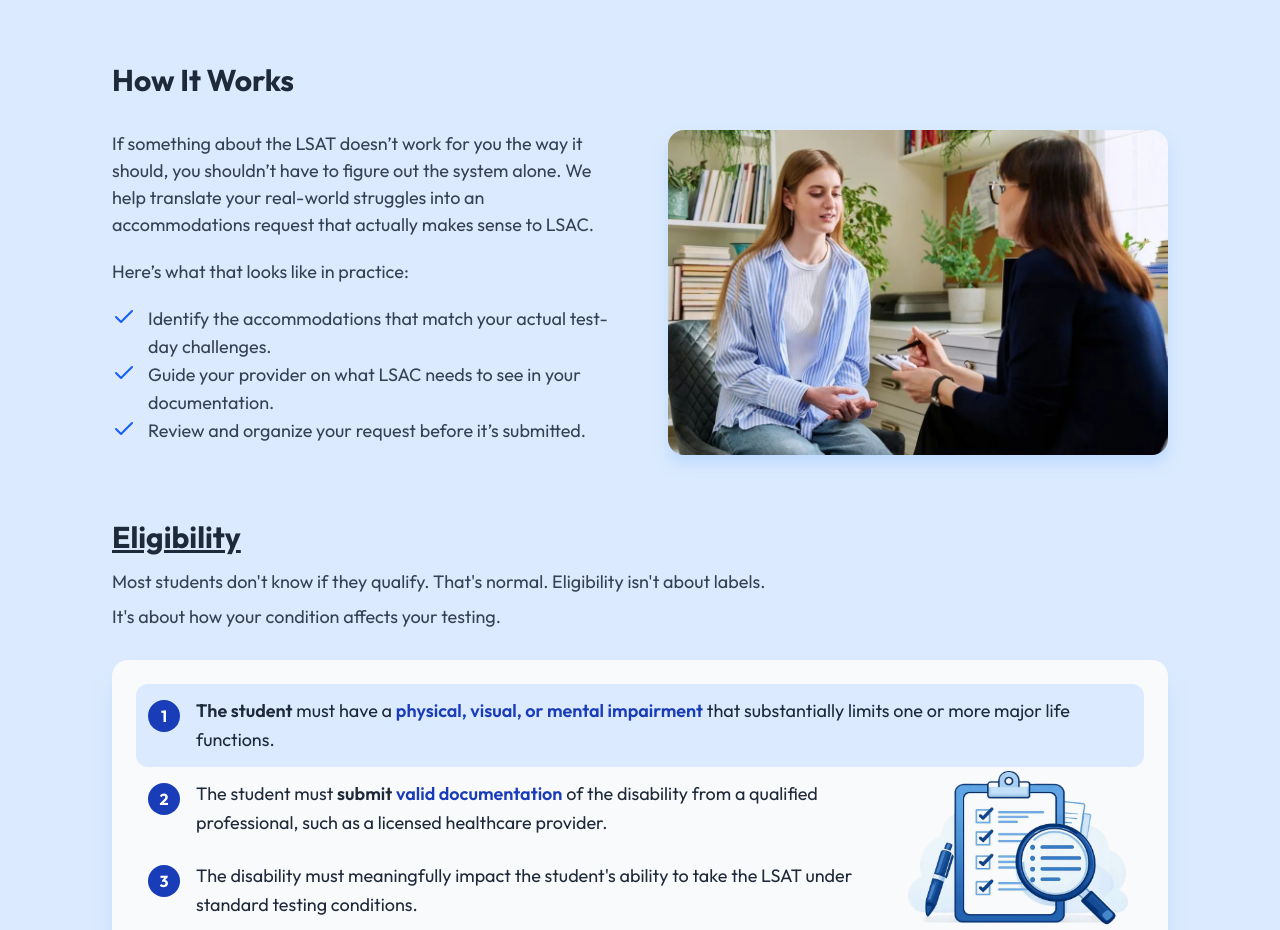
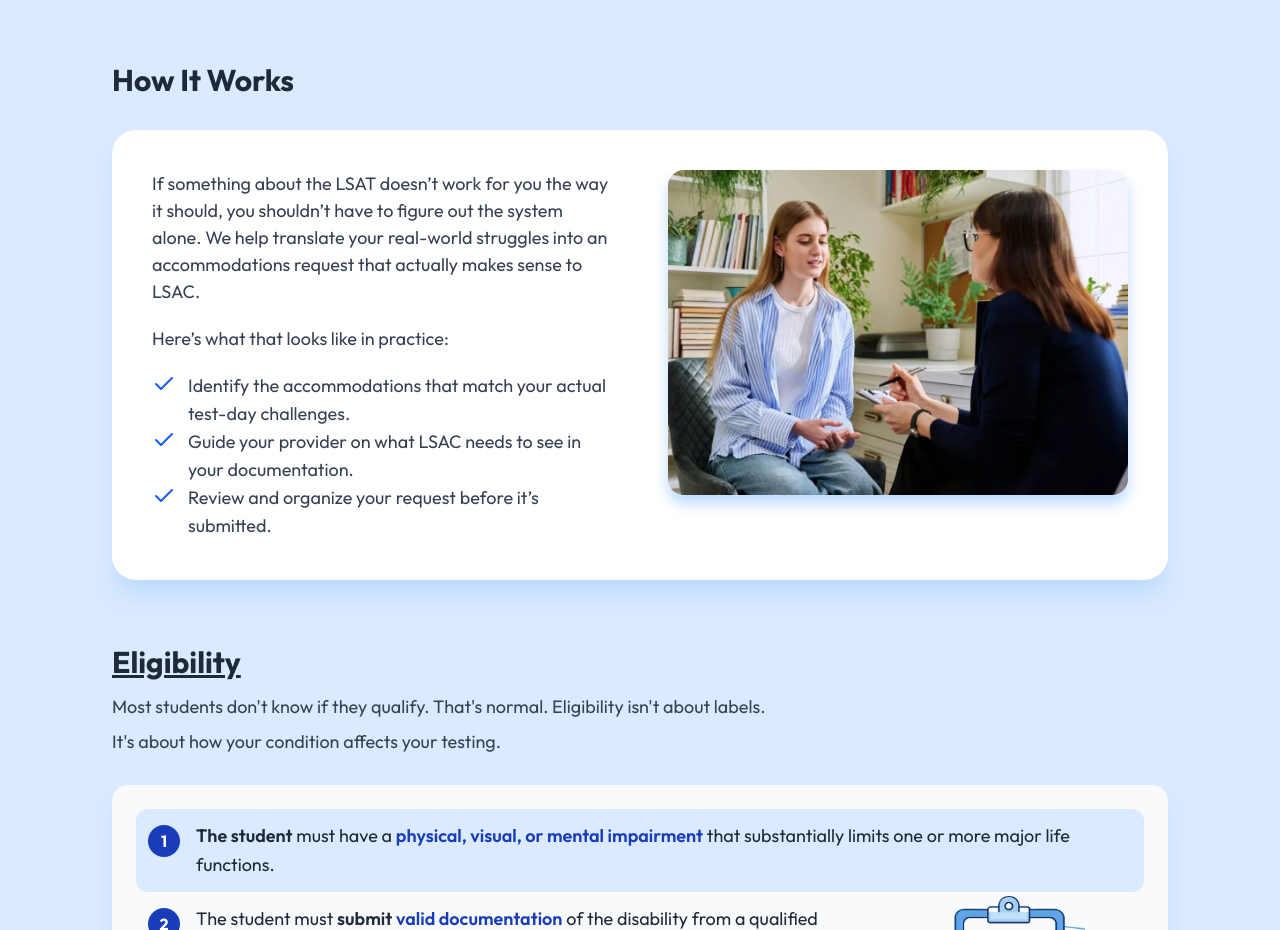
Before and after one commit to jdmentors/jdmentors, a React (Vite) app in the folder frontend/: page /accommodations in a window 1280 px wide. Shown: the part 802-1732 px from the top of the page. Built offline with nearby package versions, Linux system fonts and the light colour scheme; no server answers.

Commit message:
fixed the how it works section

```diff
--- a/frontend/src/pages/Accommodations.jsx
+++ b/frontend/src/pages/Accommodations.jsx
@@ -148,7 +148,8 @@ function Accommodations() {
                     <h1 className="text-3xl font-bold text-gray-800">How It Works</h1>
                 </Container>
 
-                <Container className={`grid md:grid-cols-4 items-start gap-8 lg:gap-10 xl:gap-14 bg-transparent`}>
+                <Container>
+                    <section className={`grid md:grid-cols-4 items-start gap-8 lg:gap-10 xl:gap-14 bg-white p-6 sm:p-8 md:p-10 rounded-3xl shadow-xl shadow-blue-200`}>
                         <div className="md:col-span-2 flex flex-col gap-5">
 
                             <p className="text-lg leading-normal text-gray-700">If something about the LSAT doesn’t work for you the way it should, you shouldn’t have to figure out the system alone. We help translate your real-world struggles into an accommodations request that actually makes sense to LSAC.</p>
@@ -174,6 +175,7 @@ function Accommodations() {
                         <div className=" text-white md:col-span-2 rounded-2xl drop-shadow-xl drop-shadow-blue-200">
                             <img src={AccommodationsHowItWorks} alt="lsat class" className="max-h-[325px] h-[325px] w-full object-cover rounded-2xl" />
                         </div>
+                    </section>
                 </Container>
             </section>
 
```
Lines whose indentation alone changed are shown as unchanged.
